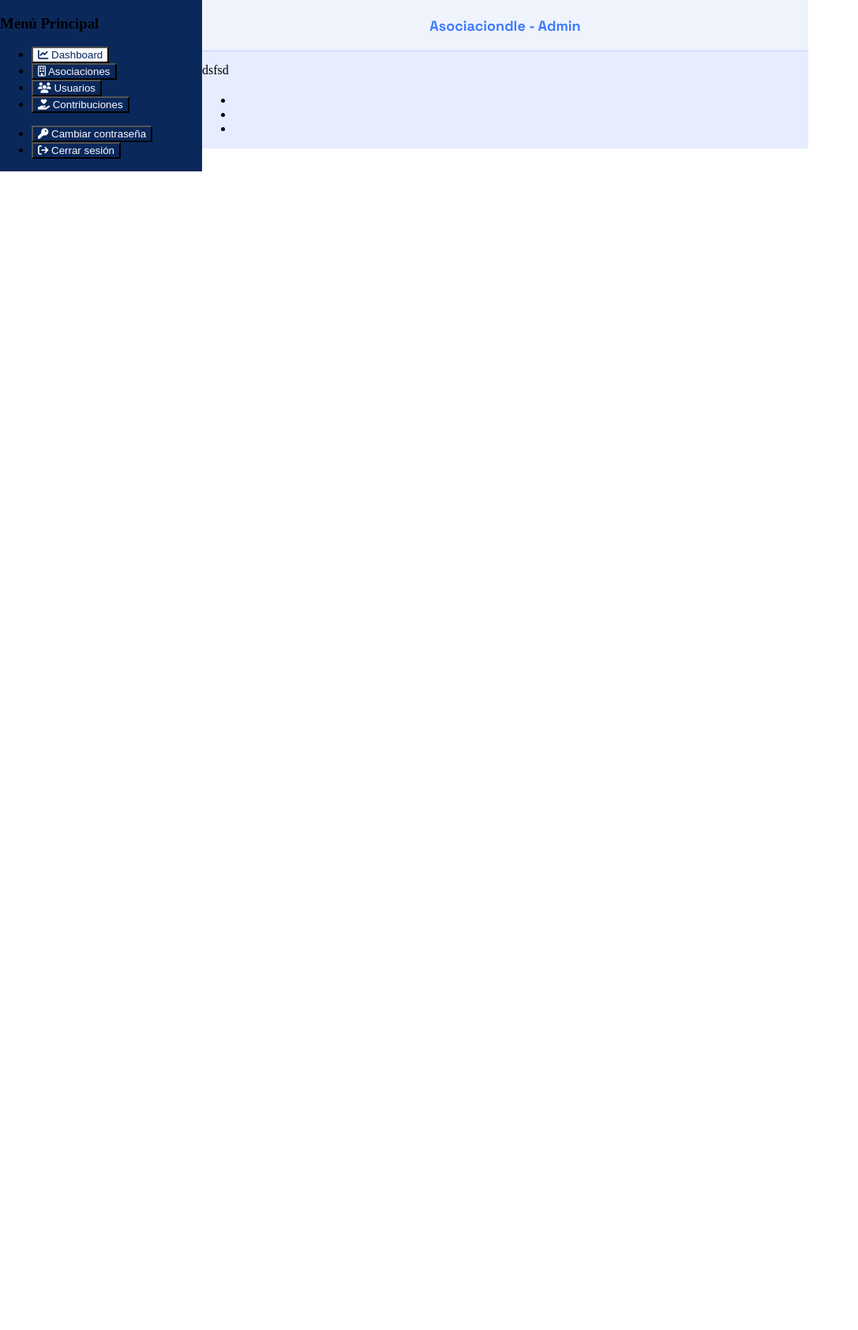
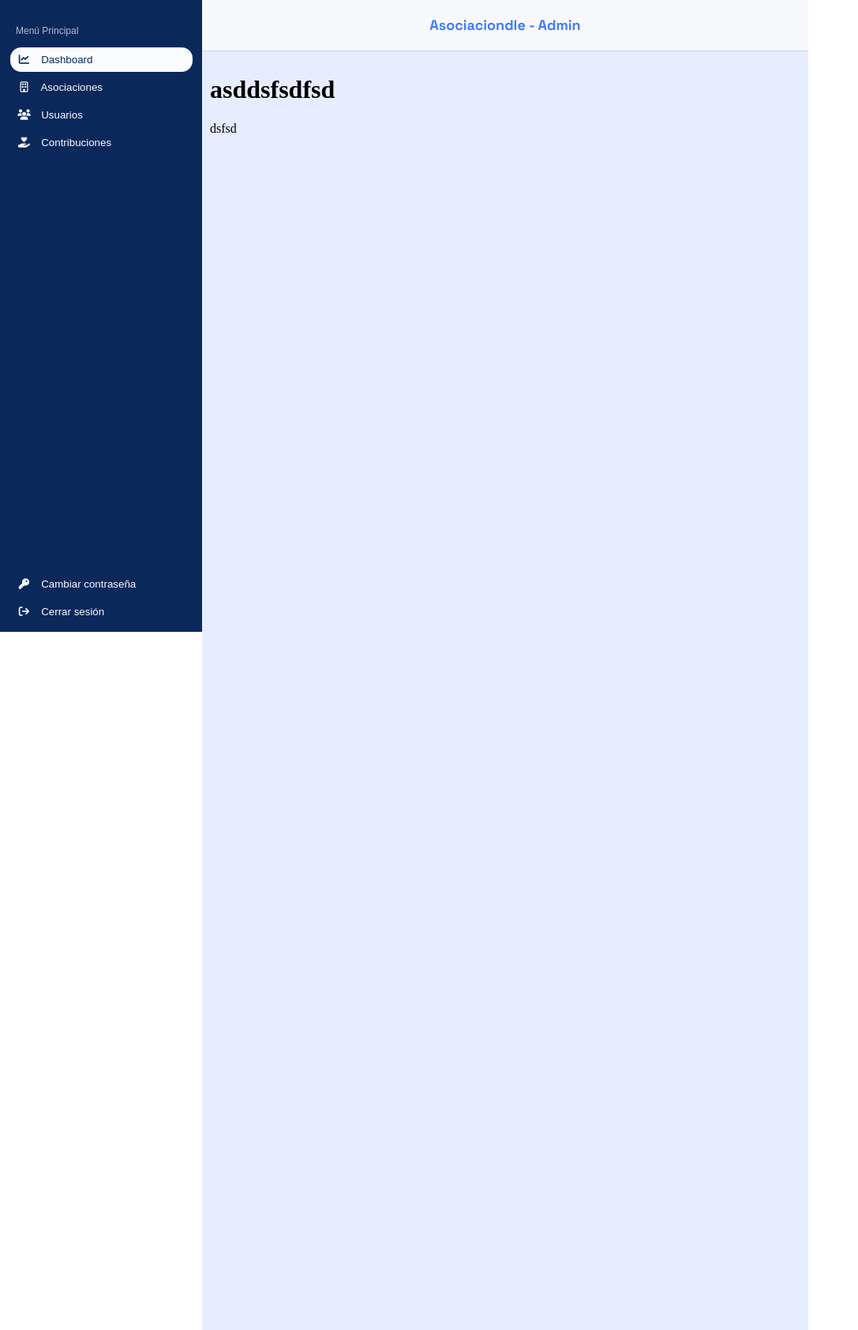
Before and after one commit to sergiodiazpereira/proyectoGrupo1, a PHP site: page /dashboard.html in a window 1280 px wide. Shown: the whole page at 79% size, without its empty margins (0-1087 px from the left). Before the commit the page ends 800 px from the top, so only its background shows below. Run offline with PHP 8.4, Linux system fonts and the light colour scheme.

Commit message:
Add files via upload

```diff
--- a/diseño/mockups/admin/vistaDashboard/dashboard.html
+++ b/diseño/mockups/admin/vistaDashboard/dashboard.html
@@ -47,7 +47,7 @@
                     </a>
                 </li>
             </ul>
-            <ul>
+            <ul class="ul-inferior">
                 <li>
                     <a href="../vistaCambiarContraseñaAdmin/cambiarContraseñaAdmin.html">
                         <button>
--- a/diseño/mockups/admin/vistaDashboard/style.css
+++ b/diseño/mockups/admin/vistaDashboard/style.css
@@ -1,16 +1,17 @@
-:root{
+:root {
   --azul-marino: #0b285b;
   --azul-celeste: #3e7bfe;
   --azul-borde-header: #c2d4ff;
   --blanco-texto-boton: #fafcff;
-    --blanco-fondo-header: #eff3fc;
+  --blanco-fondo-header: rgba(245, 247, 252, 0.7);
   --blanco-fondo-main: #e6edff;
   --gris-titulo-nav: #b2bcce;
   --gris-subtitulo-main: #636d83;
   --fuente-header: "Space Grotesk", sans-serif;
+  --fuente-titulo-nav: "PT Sans", sans-serif;
 }
 
-body{
+body {
   max-width: 1024px;
   margin: 0px;
 }
@@ -21,32 +22,81 @@
   background-color: var(--blanco-fondo-header, #eff3fc);
   position: fixed;
   left: 256px;
-  display: flex;
-  justify-content: center;
-  align-items: center;
   font-family: var(--fuente-header);
   font-size: 18px;
   font-weight: 700;
   color: var(--azul-celeste, #3e7bfe);
   border-bottom: 1px solid var(--azul-borde-header, #c2d4ff);
+  text-align: center;
+  line-height: 64px;
+  backdrop-filter: blur(5px);
 }
 
-nav{
+nav {
   width: 256px;
+  height: 100vh;
   float: left;
+  position: fixed;
   background-color: var(--azul-marino, #0b285b);
-    button{
+  font-family: var(--fuente-titulo-nav);
+  h3{
+    display: inline-block;
+    padding: 0px 20px;
+    font-size: 12px;
+    font-weight: 500;
+    color: var(--gris-titulo-nav, #b2bcce);
+    margin-top: 32px;
+  }
+  button {
     background-color: var(--azul-marino, #0b285b);
     color: var(--blanco-texto-boton, #fafcff);
+    width: 231px;
+    padding: 8px 0px 8px 8px;
+    text-align: left;
+    border: none;
+    border-radius: 14px;
   }
-    .paginaSeleccionada{
+  button:hover{
+    cursor: hand;
     background-color: var(--blanco-texto-boton, #fafcff);
     color: var(--azul-marino, #0b285b);
   }
+  .paginaSeleccionada {
+    background-color: var(--blanco-texto-boton, #fafcff);
+    color: var(--azul-marino, #0b285b);
+  }
+  ul {
+    list-style: none;
+    margin: 0;
+    padding: 0;
+    text-align: center;
+  }
+  li {
+    display: inline-block;
+    margin: 2px auto;
+    }
+  .ul-inferior{
+    position: absolute;
+    bottom: 8px;
+  }
+  i{
+    margin-right: 8px;
+    width: 20px;
+    text-align: center;
+  }
 }
 
-main{
-    width: 768px;
+main {
+  width: 748px;
+  height: 200vh;
   background-color: var(--blanco-fondo-main, #e6edff);
   float: left;
+  padding: 10px;
+  margin-left: 256px;
+  margin-top: 64px;
 }
+
+ul {
+  list-style: none;
+  padding: 0;
+}
```
Lines whose indentation alone changed are shown as unchanged.
